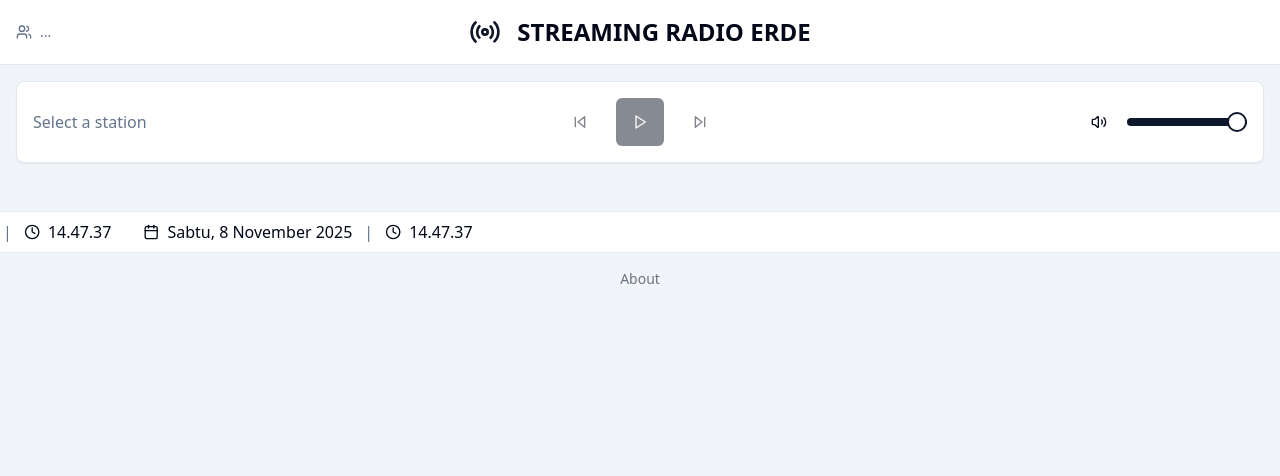
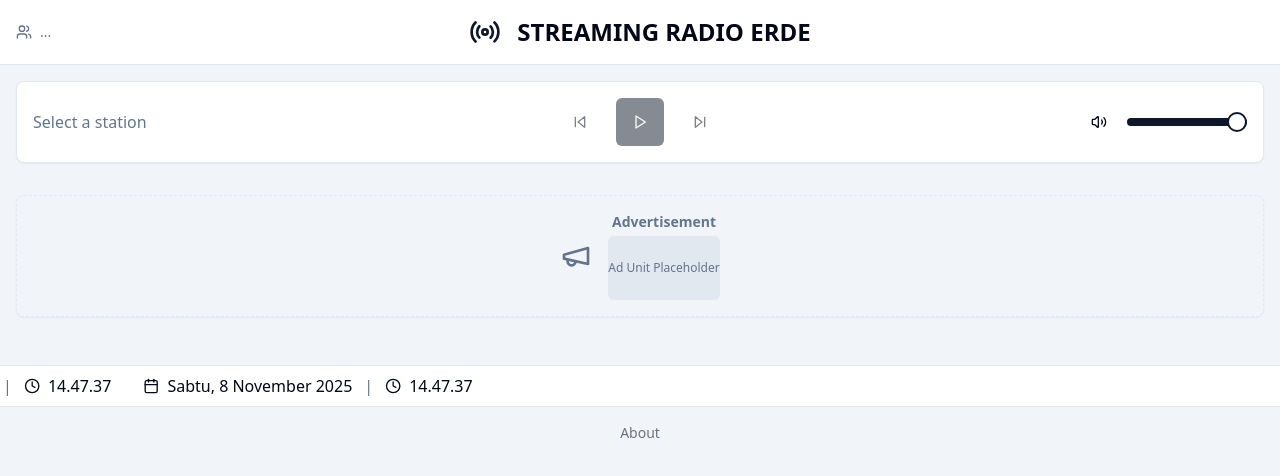
Before and after one commit to penmadkotatasik-byte/playful-falcon-hop, a React (Vite) app: page / in a window 1280 px wide. Shown: the top 476 px of the page. Built offline with nearby package versions, Linux system fonts and the light colour scheme; no server answers; the database is empty.

Commit message:
[dyad] Adding ad placeholder - wrote 2 file(s)

```diff
--- /dev/null
+++ b/src/components/AdBanner.tsx
@@ -0,0 +1,30 @@
+import React from 'react';
+import { Card, CardContent } from '@/components/ui/card';
+import { Megaphone } from 'lucide-react';
+
+const AdBanner = () => {
+  return (
+    <Card className="bg-slate-100 dark:bg-slate-800 border-dashed">
+      <CardContent className="p-4 flex flex-col sm:flex-row items-center justify-center text-center gap-4">
+        <Megaphone className="h-8 w-8 text-muted-foreground" />
+        <div className="space-y-1">
+          <p className="text-sm font-semibold text-muted-foreground">
+            Advertisement
+          </p>
+          <div className="text-xs text-muted-foreground">
+            {/*
+              PASTE YOUR AD CODE HERE
+              For example, from Google AdSense.
+              This area is ready for your monetization script.
+            */}
+            <div className="w-full h-16 bg-slate-200 dark:bg-slate-700 rounded-md flex items-center justify-center">
+              <span className="text-xs">Ad Unit Placeholder</span>
+            </div>
+          </div>
+        </div>
+      </CardContent>
+    </Card>
+  );
+};
+
+export default AdBanner;
--- a/src/pages/Index.tsx
+++ b/src/pages/Index.tsx
@@ -9,6 +9,7 @@ import { showError, showSuccess, showLoading, dismissToast } from '@/utils/toast
 import type { Session } from '@supabase/supabase-js';
 import type { AppSettings } from '@/components/SettingsSheet';
 import RunningInfo from '@/components/RunningInfo';
+import AdBanner from '@/components/AdBanner';
 
 interface Station {
   id: number;
@@ -248,6 +249,8 @@ const Index = () => {
           onPrevious={handlePrevious}
         />
 
+        <AdBanner />
+
         <div>
           {isAdmin && (
             <div className="mb-6 flex justify-center">
```
